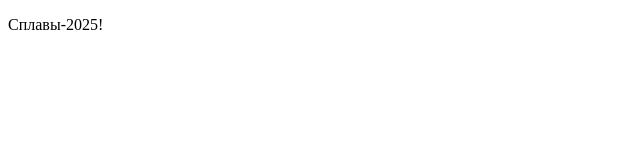
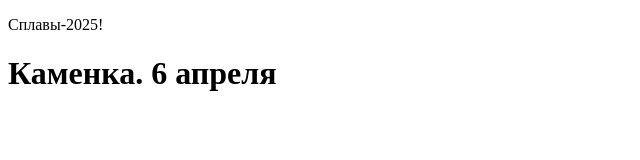
Before and after one commit to SergioB18/test, a plain HTML site: page index.html in a window 1280 px wide. Shown: the whole page, without its empty margins (0-640 px from the left). Drawn offline with Linux system fonts and the light colour scheme.

Commit message:
3 commit

```diff
--- a/index.html
+++ b/index.html
@@ -7,5 +7,6 @@
 </head>
 <body>
     <p>Сплавы-2025!</p>
+    <h1>Каменка. 6 апреля</h1>
 </body>
 </html>
```
